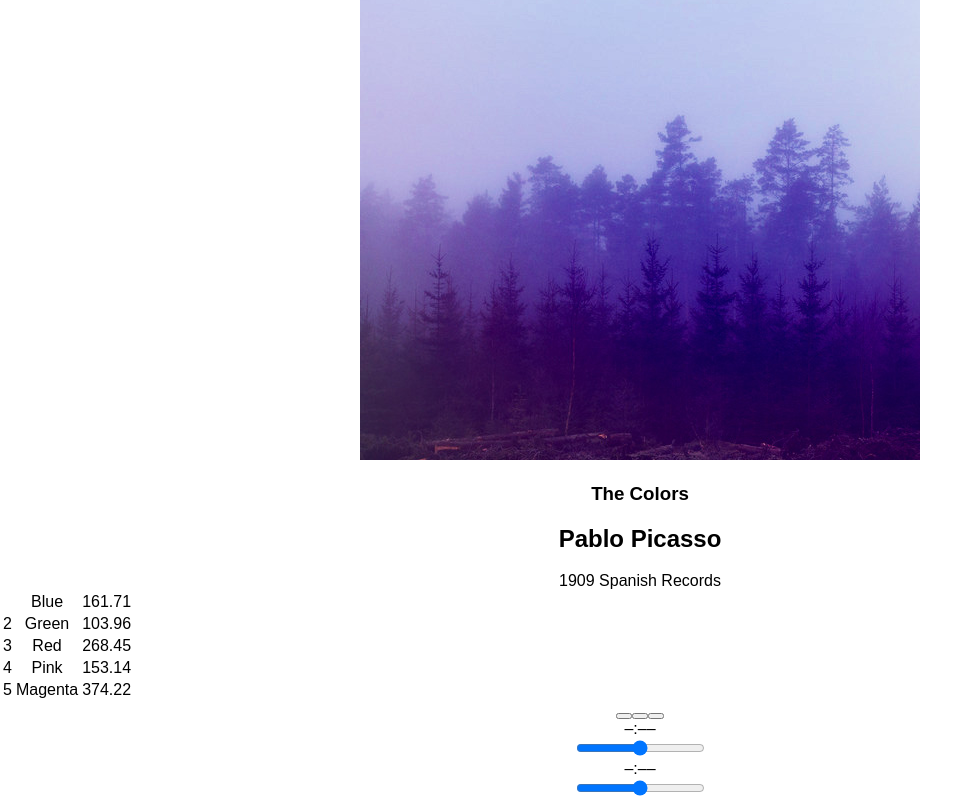
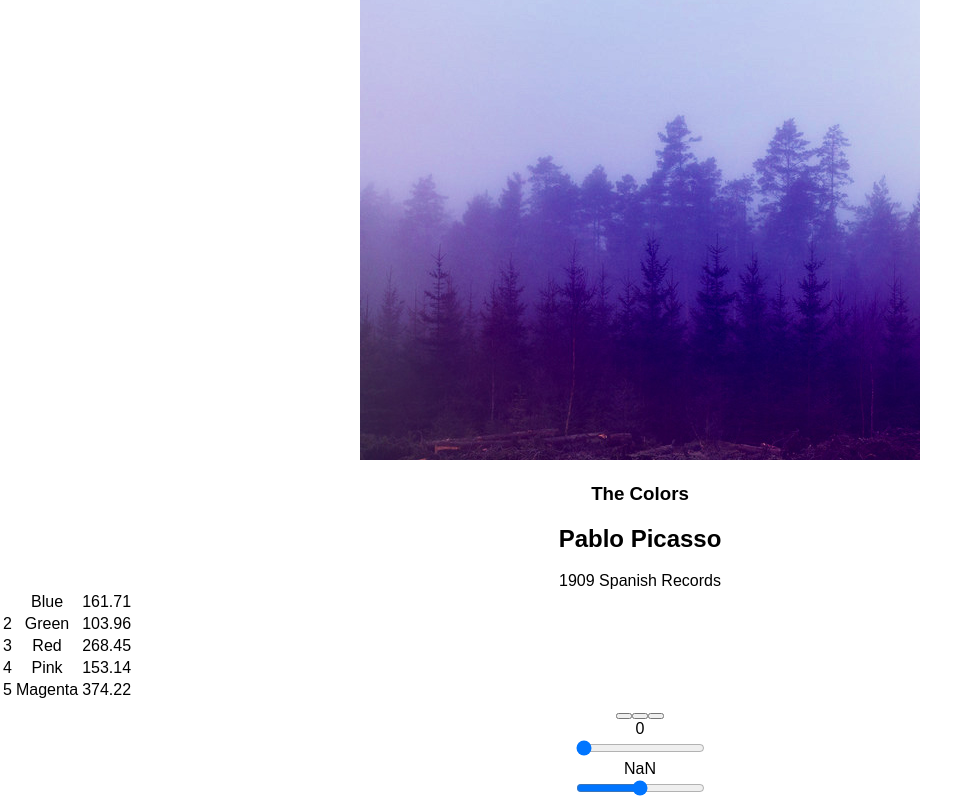
Before and after one commit to ZSMDCode/bloc-jams-react, a React (Create React App) app: page /album/the-colors in a window 1280 px wide. Shown: the part 198-998 px from the top of the page, without its empty margins (0-980 px from the left). Built offline with nearby package versions, Linux system fonts and the light colour scheme; some icons are missing.

Commit message:
Checkpoint 9 range: completed

```diff
--- a/src/components/Album.js
+++ b/src/components/Album.js
@@ -10,11 +10,30 @@
     this.state = {
       album: album,
       currentSong: album.songs[0],
+      currentTime: 0,
+      duration: album.songs[0].duration,
       isPlaying: false,
       currentlyHovered: false
     };
     this.audioElement = document.createElement('audio');
     this.audioElement.src = album.songs[0].audioSrc;
+  }
+  componentDidMount() {
+    this.eventListeners = {
+      timeupdate: e => {
+        this.setState({ currentTime: this.audioElement.currentTime });
+      },
+      durationchange: e => {
+        this.setState({ duration: this.audioElement.duration });
+      }
+    };
+    this.audioElement.addEventListener('timeupdate', this.eventListeners.timeupdate);
+    this.audioElement.addEventListener('durationchange', this.eventListeners.durationchange);
+  }
+  componentWillUnmount() {
+    this.audioElement.src = null;
+    this.audioElement.removeEventListener('timeupdate', this.eventListeners.timeupdate);
+    this.audioElement.removeEventListener('durationchange', this.eventListeners.durationchange);
   }
   play() {
     this.audioElement.play();
@@ -50,6 +69,11 @@
     const newSong = this.state.album.songs[newIndex];
     this.setSong(newSong);
     this.play();
+  }
+  handleTimeChange(e) {
+    const newTime = this.audioElement.duration * e.target.value;
+    this.audioElement.currentTime = newTime;
+    this.setState({ currentTime: newTime });
   }
   handleSongHover(index) {
     this.setState({ currentlyHovered: index});
@@ -107,9 +131,12 @@
     <PlayerBar
     isPlaying={this.state.isPlaying}
     currentSong={this.state.currentSong}
+    currentTime={this.audioElement.currentTime}
+    duration={this.audioElement.duration}
     handleSongClick={() => this.handleSongClick(this.state.currentSong)}
     handlePrevClick={() => this.handlePrevClick()}
     handleNextClick={() => this.handleNextClick()}
+    handleTimeChange={(e) => this.handleTimeChange(e)}
     />
     </section>
   );
--- a/src/components/PlayerBar.js
+++ b/src/components/PlayerBar.js
@@ -15,9 +15,17 @@
       </button>
       </section>
       <section id="time-control">
-      <div className="current-time">–:––</div>
-      <input type="range" className="seek-bar" />
-      <div className="total-time">–:––</div>
+      <div className="current-time">{this.props.currentTime}</div>
+      <input
+      type="range"
+      className="seek-bar"
+      value={(this.props.currentTime / this.props.duration) || 0}
+      max="1"
+      min="0"
+      step="0.01"
+      onChange={this.props.handleTimeChange}
+      />
+      <div className="total-time">{this.props.duration}</div>
       </section>
       <section id="volume-control">
       <div className="icon ion-volume-low"></div>
```
